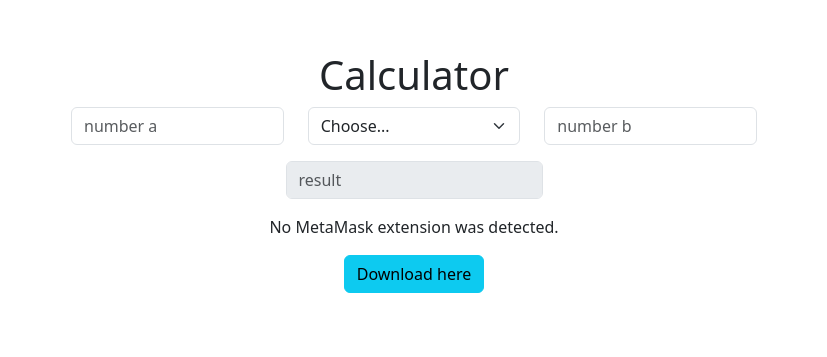
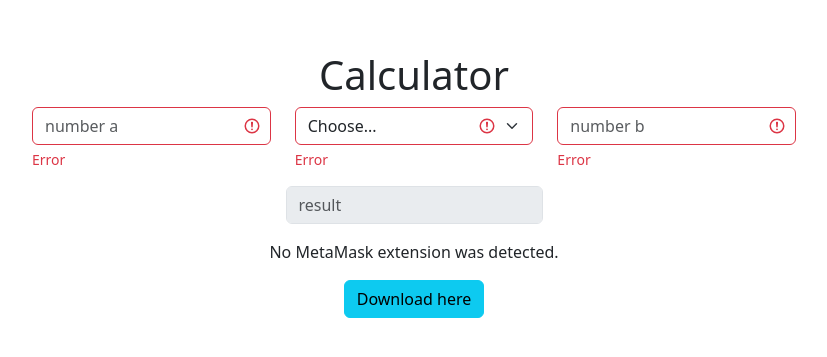
Before and after one commit to getOutOfHereInSmallSteps/calculator, a React (Create React App) app: page / in a window 1280 px wide. Shown: the part 109-466 px from the top of the page, without its empty margins (226-1053 px from the left). Built offline with nearby package versions, Linux system fonts and the light colour scheme.

Commit message:
Moved inputChangeHandler function into the component itself

```diff
--- a/src/App.js
+++ b/src/App.js
@@ -3,13 +3,13 @@
 import './App.css';
 import 'bootstrap/dist/css/bootstrap.css';
 
+import CalculatorContractABI from './contracts/ContractABI.json';
+
 import { InputField } from './components/InputField';
 import { OperationSelector } from './components/OperationSelector';
-
-import CalculatorContractABI from './contracts/ContractABI.json';
-
 import { LoadingSpinner } from './components/LoadingSpinner';
 import { OutputField } from './components/OutputField';
+
 import useContractInitialization from './hooks/useContractInitialization';
 
 const contractAddress = '0x1851ffBce02A134eFd9ddBC91920b0c6DCEfB6f5';
@@ -22,6 +22,8 @@
   const [usageCount, setUsageCount] = useState(0);
   const [isLoading, setIsLoading] = useState(false);
 
+  const [isFormValid, setIsFormValid] = useState(true);
+
   const {
     contract,
     isMetaMask,
@@ -29,6 +31,41 @@
     accounts,
     connectMetamaskHandler,
   } = useContractInitialization(CalculatorContractABI, contractAddress);
+
+  const validator1 = () => {
+    if (valueA < valueB && operation === 'subtract') {
+      setIsFormValid(false);
+      return 'Number a can not be less than number b';
+    } else if (valueA + valueB < 0 && operation === 'add') {
+      setIsFormValid(false);
+      return 'The result of an operation can not be less that zero';
+    } else if (!valueA) {
+      setIsFormValid(false);
+      return 'Choose a valid value to proceed';
+    }
+
+    setIsFormValid(true);
+  };
+
+  const validator2 = () => {
+    if (valueB === 0 && operation === 'divide') {
+      setIsFormValid(false);
+      return 'Division by zero is not allowed';
+    } else if (!valueB) {
+      setIsFormValid(false);
+      return 'Choose a valid value to proceed';
+    }
+    setIsFormValid(true);
+  };
+
+  const validator3 = () => {
+    if (!operation) {
+      setIsFormValid(false);
+      return 'Select a valud operation to proceed';
+    }
+
+    setIsFormValid(true);
+  };
 
   const fetchUsageCount = async () => {
     try {
@@ -41,11 +78,6 @@
     } catch (e) {
       console.error('Something went wrong: ' + e);
     }
-  };
-
-  const inputChangeHandler = (e, setter) => {
-    const inputValue = e.target.value;
-    setter(inputValue);
   };
 
   const calculateHandler = async () => {
@@ -66,6 +98,7 @@
       setIsLoading(false);
     } catch (e) {
       console.error(e.message);
+      setIsLoading(false);
     }
   };
 
@@ -80,10 +113,7 @@
       <h1>Calculator</h1>
       <div className="row">
         <div className="col">
-          <InputField
-            value={valueA}
-            onChange={e => inputChangeHandler(e, setValueA)}
-          >
+          <InputField value={valueA} setValue={setValueA}>
             number a
           </InputField>
         </div>
@@ -94,10 +124,7 @@
           />
         </div>
         <div className="col">
-          <InputField
-            value={valueB}
-            onChange={e => inputChangeHandler(e, setValueB)}
-          >
+          <InputField value={valueB} setValue={setValueB}>
             number b
           </InputField>
         </div>
@@ -113,7 +140,11 @@
         <React.Fragment>
           <div className="row mt-3">
             <div className="col">
-              <button className="btn btn-primary" onClick={calculateHandler}>
+              <button
+                className="btn btn-primary"
+                onClick={calculateHandler}
+                disabled={!isFormValid}
+              >
                 Calculate
               </button>
             </div>
--- a/src/components/InputField.js
+++ b/src/components/InputField.js
@@ -1,12 +1,23 @@
 import React from 'react';
 
-export const InputField = ({ value, children, onChange }) => {
+export const InputField = ({ value, children, setValue }) => {
+  const inputChangeHandler = e => {
+    const inputValue = e.target.value;
+    if (isNaN(+inputValue) || !inputValue === '') return;
+
+    if (setValue) setValue(inputValue.trim());
+  };
+
   return (
-    <input
-      value={value}
-      onChange={onChange}
-      placeholder={children}
-      className="form-control"
-    />
+    <React.Fragment>
+      <input
+        value={value}
+        onChange={inputChangeHandler}
+        placeholder={children}
+        className={`form-control ${'is-invalid'}`}
+        required
+      />
+      <div className="invalid-feedback">Error</div>
+    </React.Fragment>
   );
 };
--- a/src/components/OperationSelector.js
+++ b/src/components/OperationSelector.js
@@ -8,10 +8,11 @@
   };
 
   return (
+    <React.Fragment>
       <select
         value={operation}
         onChange={selectOperationHandler}
-      className="form-select"
+        className={`form-select ${'is-invalid'}`}
       >
         <option disabled value="">
           Choose...
@@ -21,5 +22,7 @@
         <option value="multiply">Multiply x</option>
         <option value="divide">Divide :</option>
       </select>
+      <div className="invalid-feedback">Error</div>
+    </React.Fragment>
   );
 };
```
Lines whose indentation alone changed are shown as unchanged.
